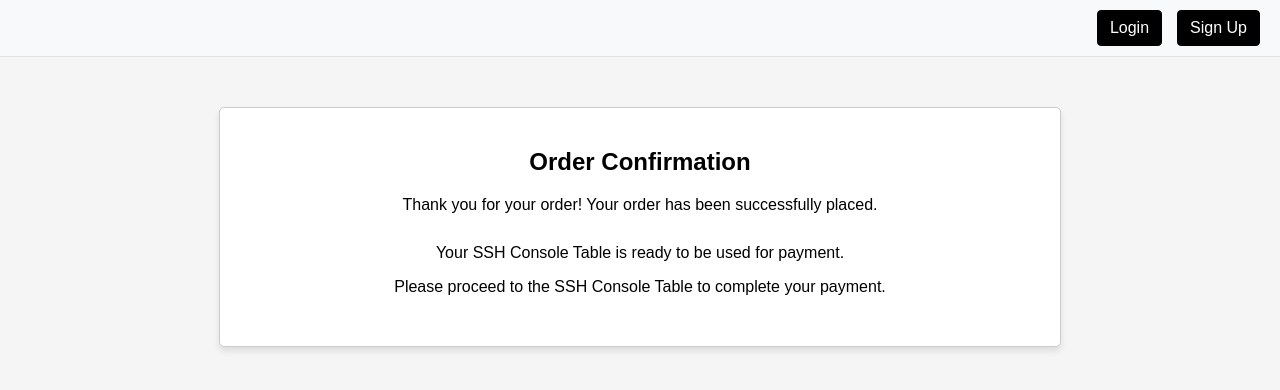
After one commit to 0H77/sepp-ssh-project, a Django app: template sshsharedcart/cartapp/templates/console.html in a window 1280 px wide. The commit adds this page. Shown: the top 390 px of the page. Run offline with Django 5.2, Linux system fonts and the light colour scheme; the template is opened without the code that fills it, so the values that code supplies are empty.

Commit message:
Update checkout button to redirect to SSH console; add new console payment template

```diff
--- a/sshsharedcart/cartapp/templates/checkout.html
+++ b/sshsharedcart/cartapp/templates/checkout.html
@@ -267,7 +267,7 @@
         </div>
 
         <!-- Checkout Button -->
-        <button class="checkout-button">Proceed to Payment via SSH Console</button>
+        <button type="button" onclick="window.location.href='{% url 'console' %}'" class="checkout-button">Confirm Order</button>
     </section>
 </body>
 </html>
--- /dev/null
+++ b/sshsharedcart/cartapp/templates/console.html
@@ -0,0 +1,83 @@
+{% extends "base.html" %}
+{% load static %}
+{% block title %}SSH Console Table Payment{% endblock %}
+
+{% block content %}
+<!DOCTYPE html>
+<html lang="en">
+<head>
+    <meta charset="UTF-8">
+    <meta name="viewport" content="width=device-width, initial-scale=1.0">
+    <title>SSH Console Payment</title>
+    <style>
+        /* General Styling */
+        body {
+            font-family: Arial, sans-serif;
+            margin: 0;
+            padding: 0;
+            background-color: #f5f5f5;
+        }
+
+        /* Container */
+        .container {
+            max-width: 800px;
+            margin: 50px auto;
+            padding: 20px;
+            background: white;
+            border-radius: 5px;
+            border: 1px solid #ccc;
+            box-shadow: 0 4px 6px rgba(0,0,0,0.1);
+        }
+
+        /* Heading */
+        h2 {
+            text-align: center;
+            margin-bottom: 20px;
+        }
+
+        /* Confirmation Message */
+        .confirmation-message {
+            text-align: center;
+            font-size: 16px;
+            margin-bottom: 30px;
+        }
+
+        /* SSH Console Info */
+        .ssh-console-info {
+            text-align: center;
+            font-size: 16px;
+            margin-bottom: 30px;
+        }
+
+        /* Button */
+        .go-back-button {
+            display: block;
+            margin: 0 auto;
+            padding: 10px 20px;
+            background: black;
+            color: white;
+            border: none;
+            border-radius: 5px;
+            cursor: pointer;
+            font-size: 16px;
+            text-decoration: none;
+        }
+        .go-back-button:hover {
+            background: #444;
+        }
+    </style>
+</head>
+<body>
+    <div class="container">
+        <h2>Order Confirmation</h2>
+        <div class="confirmation-message">
+            <p>Thank you for your order! Your order has been successfully placed.</p>
+        </div>
+        <div class="ssh-console-info">
+            <p>Your SSH Console Table is ready to be used for payment.</p>
+            <p>Please proceed to the SSH Console Table to complete your payment.</p>
+        </div>
+    </div>
+</body>
+</html>
+{% endblock %}
```
